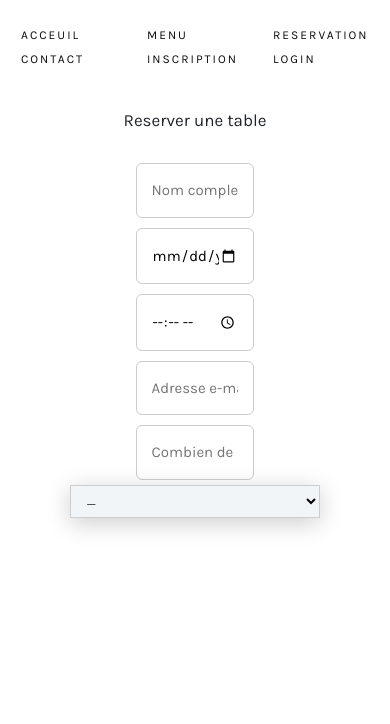
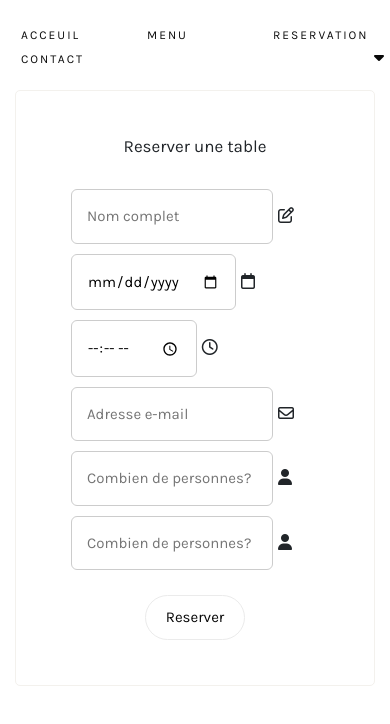
Before and after one commit to selimaakid1/fullstack-projet, a React (Create React App) app in the folder client/: page /reservation in a window 390 px wide. Shown: the top 724 px of the page. Built offline with nearby package versions, Linux system fonts and the light colour scheme.

Commit message:
Add reservation

```diff
--- a/client/src/App.css
+++ b/client/src/App.css
@@ -46,11 +46,9 @@ input {
 input {
   font-size: 15px;
   outline: none;
-  width: 30%;
-
   padding: 15px;
   margin: 5px;
-  width: 33%;
+
   border-radius: 6px;
   border:1px solid #ccc;
   font-family: "Karla", sans-serif;
@@ -90,8 +88,8 @@ font-size:15px;
 padding:10px 20px;
 text-decoration:none;
 text-shadow:0px 1px 0px #ffffff;
-  left: 50%;
-  margin: 20px;
+left: 50%;
+margin: 20px;
 
 }
 .btn-signup:hover {
@@ -161,3 +159,44 @@ select {
 .carousel .carousel-inner {
   height:100%;
 }
+
+.dropdown {
+  position: relative;
+  display: inline-block;
+}
+.dropdown-content {
+  display: none;
+  position: absolute;
+  background-color: white;
+  min-width: 160px;
+  box-shadow: 0px 8px 16px 0px rgba(0,0,0,0.2);
+  z-index: 1;
+}
+.dropdown-content a {
+  color: black;
+  padding: 12px 16px;
+  text-decoration: none;
+  display: block;
+}
+.dropdown-content a:hover {background-color: #ddddda; color: white}
+.dropdown:hover .dropdown-content {display: block;}
+
+.reservation {
+  border: 1px solid #f3f1ed;
+  border-radius: 5px;
+  padding: 25px 50px;
+
+}
+
+.reservation-form input {
+  border-radius: 6px;
+  border:1px solid #ccc;
+  font-family: "Karla", sans-serif;
+  width: 100%;
+
+}
+.reservation-form {
+  display: flex;
+  justify-content: space-between;
+  align-items: center;
+}
--- /dev/null
+++ b/client/src/actions/ReservationActions.js
@@ -0,0 +1,8 @@
+import { ADD_RESERVATION, DELETE_RESERVATION, EDIT_RESERVATION} from './types'
+
+export const addReservation = newReservation => {
+    return {
+        type: ADD_RESERVATION,
+        payload: newReservation
+    }
+}
--- a/client/src/actions/types.js
+++ b/client/src/actions/types.js
@@ -12,3 +12,7 @@ export const LOGOUT = "LOGOUT"
 
 export const SET_ALERT = "SET_ALERT"
 export const REMOVE_ALERT = "REMOVE_ALERT"
+
+export const ADD_RESERVATION = "ADD_RESERVATION"
+export const DELETE_RESERVATION = "DELETE_RESERVATION"
+export const EDIT_RESERVATION = "EDIT_RESERVATION"
--- a/client/src/components/Navbar.js
+++ b/client/src/components/Navbar.js
@@ -20,12 +20,15 @@ const Navbar = () => {
                 <div className='col' id='links'>
                     <Link to='/contact'>Contact</Link>
                 </div>
-                <div className='col' id='links'>
-                    <Link to='/register'>Inscription</Link>
+                <div className='col' className='dropdown' id='links'>
+                    <i class="fas fa-caret-down"></i>
+                    <div class="dropdown-content">
+                        <Link to='/register'>Inscription</Link>
+                        <Link to='/login'>Login</Link>
+                    </div>
                 </div>
-                <div i className='col' id='links' >
-                    <Link to='/login'>Login</Link>
-                </div>
+
+
 
 
             </div>
--- a/client/src/components/Register.js
+++ b/client/src/components/Register.js
@@ -78,9 +78,10 @@ class Register extends Component {
                 <div className='bottom'>
                     <button onClick={this.registerNow} className='btn btn-primary' className='btn-signup'>Inscription</button>
                     <div>
-                        <h6 className='sign-text'>Vous avez un compte ? <Link to='/login'>Connectez-vous</Link> </h6>
                     </div>
                 </div>
+                <h6 className='sign-text'>Vous avez un compte ? <Link to='/login'>Connectez-vous</Link> </h6>
+
             </div>
         )
     }
--- a/client/src/components/Reservation.js
+++ b/client/src/components/Reservation.js
@@ -1,23 +1,61 @@
 import React, { Component } from 'react'
+import { connect } from 'react-redux'
+import { addReservation } from '../actions/ReservationActions'
+import { v4 as uuid } from "uuid";
 
 class Reservation extends Component {
+    constructor(props) {
+        super(props);
+        this.state = {
+            Name: '',
+            Date: '',
+            Number: '',
+            Placement: '',
+            Hour: '',
+            Email: ''
+        }
+    }
+    handleChange = e => {
+        this.setState({ [e.target.name]: e.target.value })
+    }
     render() {
         return (
-            <div>
+            <div className='reservation' >
                 <h5 className='signin'>Reserver une table</h5>
-                <form>
-                    <input type='text' placeholder='Nom complet' />
-                    <input type='date' placeholder='Date' />
-                    <input type='time' placeholder='Heure' />
-                    <input type='email' placeholder='Adresse e-mail' />
-                    <input type='text' placeholder='Combien de personnes?' />
-                    <select id="placement" name="placement" form="placementform">
-                        <option value='terasse'>Terasse</option>
-                    </select>
-                </form>
+                <div className='reservation-form' class='row'>
+                    <div class="col-md-4 col-sm-6">
+                        <input type='text' name='Name' placeholder='Nom complet' />
+                        <i class="fa fa-pencil-square-o"></i>
+                        <input type='date' name='Date' placeholder='Date' />
+                        <i class="fa fa-calendar-o" aria-hidden="true"></i>
+                        <input type='time' name='Hour' placeholder='Heure' />
+                        <i class="fa fa-clock-o" aria-hidden="true"></i>
+                    </div>
 
+                    <div class="col-md-4 col-sm-6">
+                        <input type='email' name='Email' placeholder='Adresse e-mail' />
+                        <i class="fa fa-envelope-o" aria-hidden="true"></i>
+                        <input type='text' name='Number' placeholder='Combien de personnes?' />
+                        <i class="fa fa-user" aria-hidden="true"></i>
+                        <input type='text' name='Number' placeholder='Combien de personnes?' />
+                        <i class="fa fa-user" aria-hidden="true"></i>
+                    </div>
+
+
+                </div>
+                <div className='bottom'>
+                    <button className='btn-signup' onClick = {() => {
+                        this.props.addNewReservation({...this.state, id: uuid()})
+                    }}>Reserver</button>
+                </div>
             </div>
         )
     }
+
 }
-export default Reservation
+const mapDispatchToProps = dispatch => {
+    return {
+        addNewReservation: reservation => dispatch(addReservation(reservation))
+    }
+}
+export default connect (null, mapDispatchToProps) (Reservation)
```
Also changed, not shown: client/src/components/Login.js (+3 -10 lines), client/src/reducer/ReservationReducer.js (added, +14 -0 lines).
